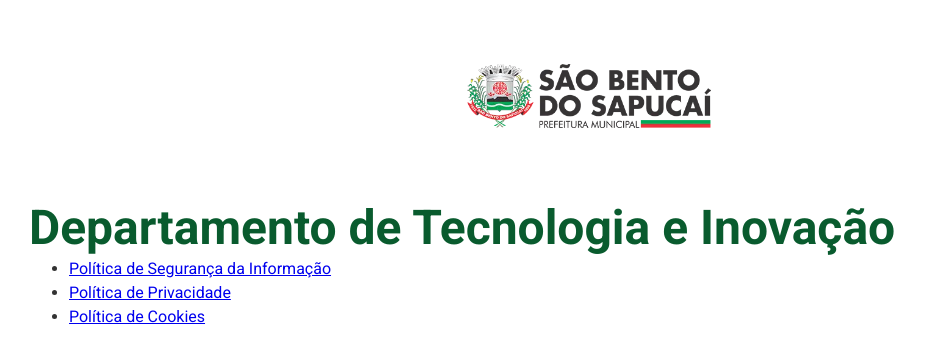
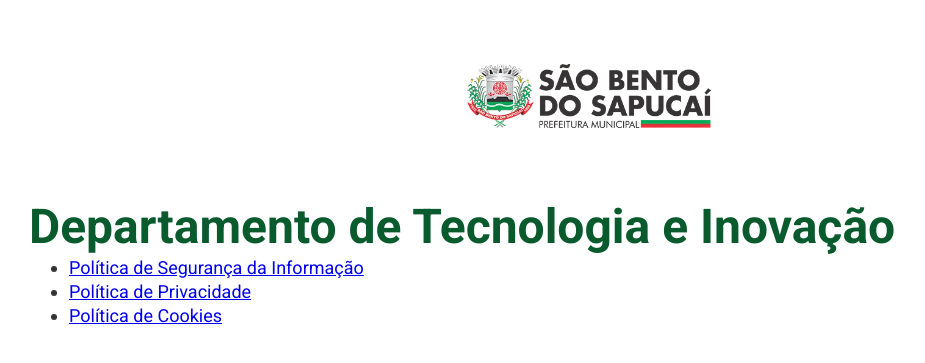
Before and after one commit to pmsbs/pmsbs.github.io, a Jekyll site: the page built from index.html, in a window 1280 px wide. Shown: the top 363 px of the page, without its empty margins (51-976 px from the left). Built offline with Jekyll 4.4.1, drawn with Linux system fonts in a browser that asks for light colours.

Commit message:
Update font size

```diff
--- a/_sass/base.scss
+++ b/_sass/base.scss
@@ -17,6 +17,11 @@
   font-size: 1rem;
   line-height: 1.5;
   color: #333;
+
+  @media only screen and (min-width: 768px) {
+    font-size: 1.125rem;
+    line-height: 1.333;
+  }
 }
 
 h1,
```
